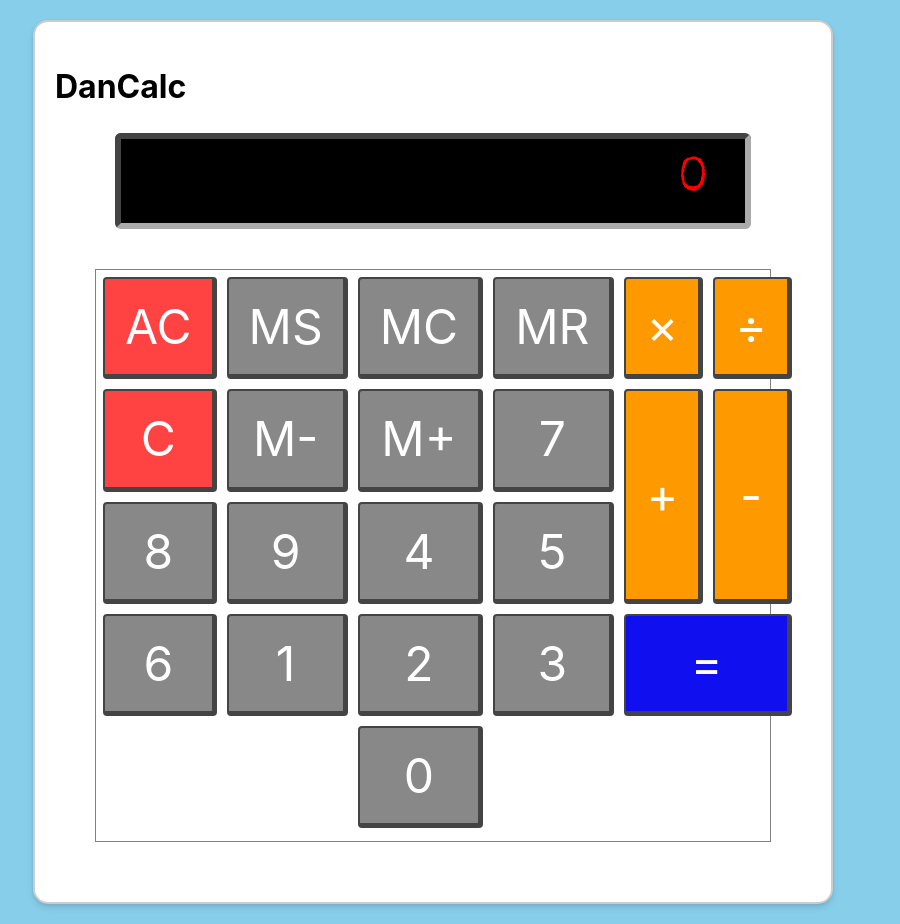
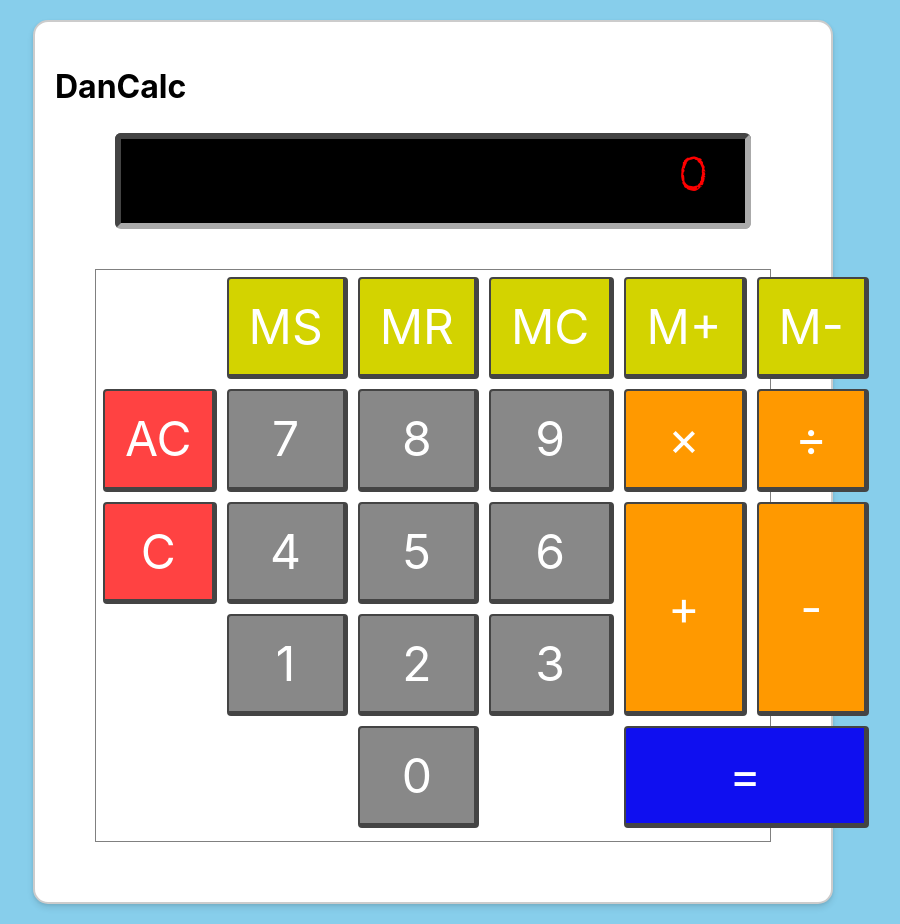
Before and after one commit to DanielBlain/3400-A3-v2, a React (Vite) app: page / in a window 1280 px wide. Shown: the whole page, without its empty margins (207-1107 px from the left). Built offline with nearby package versions, Linux system fonts and the light colour scheme.

Commit message:
Assimilated bonus_1 and CSS

```diff
--- a/src/components/Button.jsx
+++ b/src/components/Button.jsx
@@ -8,7 +8,7 @@ const Button = ({buttonData, onClickHandler}) => {
 
     function animateButtonPress(target) {
         target.classList.add("pressed");
-        setTimeout(animateButtonDepress, 80, target);
+        setTimeout(animateButtonDepress, 120, target);
     }
 
     function handleClick(e) {
--- a/src/styles/Keyboard.css
+++ b/src/styles/Keyboard.css
@@ -3,9 +3,38 @@
     border: 1px solid gray;
     padding: 10px;
     display: grid;
+    grid-template-areas:
+        ".  ms mr mc mp mm"
+        "ac n7 n8 n9 om od"
+        " c n4 n5 n6 oa os"
+        ".  n1 n2 n3 oa os"
+        ".  .  n0 .   e  e";
     grid-template-columns: repeat(6, 1fr);
     gap: 10px;
 }
+
+#button-ms          {grid-area: ms;}
+#button-mr          {grid-area: mr;}
+#button-mc          {grid-area: mc;}
+#button-m-plus      {grid-area: mp;}
+#button-m-minus     {grid-area: mm;}
+#button-ac          {grid-area: ac;}
+#button-c           {grid-area: c;}
+#button-zero        {grid-area: n0;}
+#button-one         {grid-area: n1;}
+#button-two         {grid-area: n2;}
+#button-three       {grid-area: n3;}
+#button-four        {grid-area: n4;}
+#button-five        {grid-area: n5;}
+#button-six         {grid-area: n6;}
+#button-seven       {grid-area: n7;}
+#button-eight       {grid-area: n8;}
+#button-nine        {grid-area: n9;}
+#button-multiply    {grid-area: om;}
+#button-divide      {grid-area: od;}
+#button-add         {grid-area: oa;}
+#button-subtract    {grid-area: os;}
+#button-equal       {grid-area: e;}
 
 .button {
     position: relative;
@@ -33,6 +62,14 @@
     color: black;
 }
 
+.type-memory {
+    background-color: #d3d300;
+}
+
+.type-memory.pressed {
+    background-color: #7e7e00;
+}
+
 .type-clear {
     background-color: #ff4242;
 }
@@ -56,40 +93,3 @@
 .type-enter.pressed {
     background-color: #080896;
 }
-
-#button-c {
-    grid-row: 2;
-}
-
-#button-multiply {
-    grid-row: 1;
-    grid-column: 5;
-}
-
-#button-divide {
-    grid-row: 1;
-    grid-column: 6;
-}
-
-#button-add {
-    grid-row: 2 / span 2;
-    grid-column: 5;
-}
-
-#button-subtract {
-    grid-row: 2 / span 2;
-    grid-column: 6;
-}
-
-#button-one {
-    grid-column: 2;
-}
-
-#button-zero {
-    grid-column: 3;
-}
-
-#button-equal {
-    grid-row: 4;
-    grid-column: 5 / span 2;
-}
```
